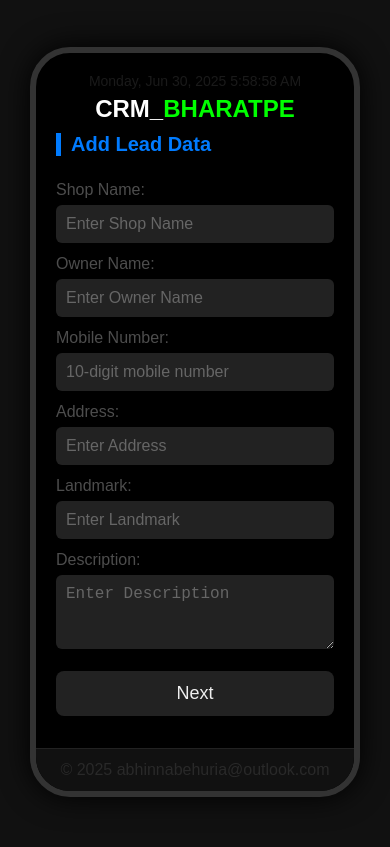
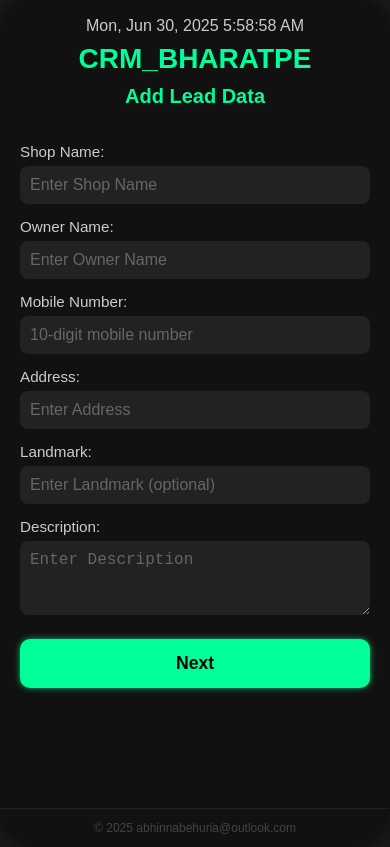
Before and after one commit to abhijdk/bharatpe_v2, a plain HTML site: page lead_form.html in a window 390 px wide. Drawn offline with Linux system fonts and the light colour scheme.

Commit message:
mobile compatable

```diff
--- a/lead_form.html
+++ b/lead_form.html
@@ -3,36 +3,33 @@
 <head>
   <meta charset="UTF-8" />
   <title>Shop Form - CRM_BHARATPE</title>
+  <meta name="viewport" content="width=device-width, initial-scale=1" />
   <style>
-    /* Body and Frame */
     body {
-      background: #111;
+      background: #1e1e1e;
+      font-family: Arial, sans-serif;
+      color: white;
+      margin: 0;
       display: flex;
       justify-content: center;
       align-items: center;
       height: 100vh;
-      margin: 0;
       -webkit-text-size-adjust: none;
-      font-family: Arial, sans-serif;
     }
 
     .mobile-frame {
       position: relative;
-      width: 330px;   /* Approx CSS width for Galaxy M14 5G */
-      height: 750px;  /* Approx CSS height for Galaxy M14 5G */
-      background: #000;
-      border-radius: 40px;
-      box-shadow: 0 0 30px #000;
+      width: 390px;
+      height: 850px;
+      background: #111;
+      border-radius: 45px;
+      box-shadow: 0 0 40px #000;
       overflow: hidden;
-      border: 6px solid #333;
-      box-sizing: border-box;
       display: flex;
       flex-direction: column;
       justify-content: space-between;
-      color: rgba(255, 255, 255, 0.1);
     }
 
-    /* Side Buttons */
     .volume-buttons {
       position: absolute;
       left: -12px;
@@ -41,112 +38,111 @@
       flex-direction: column;
       gap: 12px;
     }
-    .volume-up, .volume-down {
+
+    .volume-up, .volume-down, .power-button {
       width: 6px;
-      height: 40px;
-      background: #666;
+      background: #444;
       border-radius: 3px;
     }
+
+    .volume-up, .volume-down {
+      height: 40px;
+    }
+
     .power-button {
       position: absolute;
       right: -12px;
       top: 150px;
-      width: 6px;
       height: 60px;
-      background: #666;
-      border-radius: 3px;
     }
 
-    /* Screen Area */
     .screen {
       padding: 20px;
       box-sizing: border-box;
       flex-grow: 1;
       display: flex;
       flex-direction: column;
-      justify-content: flex-start;
-      color: rgba(255,255,255,0.1);
       overflow-y: auto;
+      color: rgba(255,255,255,0.9);
     }
 
-    /* Header */
     .header {
-      margin-bottom: 10px;
+      text-align: center;
+      margin-bottom: 15px;
+    }
+
+    .live-time {
+      font-size: 1rem;
+      margin-bottom: 8px;
+      color: #cccccc;
+      font-weight: 500;
+    }
+
+    h1 {
+      font-size: 28px;
+      color: #00ff99;
+      margin: 0 0 10px 0;
+      user-select: none;
+    }
+
+    h3 {
+      color: #00ff99;
+      font-size: 20px;
+      margin: 10px 0 20px;
       text-align: center;
     }
-    .live-time {
-      font-size: 14px;
-      margin-bottom: 6px;
-    }
-    h1 {
-      font-size: 24px;
-      color: #fff; /* white for CRM_ */
-      margin: 0 0 10px 0;
-    }
-    .green-text {
-      color: #00ff00; /* bright green */
-    }
-    .blue-heading {
-      color: #007bff; /* bright blue */
-      border-left: 5px solid #007bff;
-      padding-left: 10px;
-      margin: 0 0 15px 0;
-      font-weight: 600;
-      font-size: 20px;
-      text-align: left;
-    }
 
-    /* Form */
     form {
       display: flex;
       flex-direction: column;
-      gap: 12px;
-      color: rgba(255,255,255,0.3);
+      gap: 14px;
+      color: #ccc;
     }
 
     label {
-      font-size: 16px;
       display: flex;
       flex-direction: column;
-      text-align: left;
-      color: rgba(255,255,255,0.3);
+      font-size: 0.95rem;
     }
 
     input, textarea {
       margin-top: 6px;
       padding: 10px;
-      border-radius: 6px;
+      border-radius: 8px;
       border: none;
-      font-size: 16px;
+      font-size: 1rem;
       background-color: #222;
       color: #eee;
-      resize: vertical;
     }
+
     input::placeholder, textarea::placeholder {
       color: #666;
     }
 
-    /* Submit Button */
     button {
       margin-top: 10px;
-      padding: 12px;
-      background: #222;
-      color: #eee;
-      font-size: 18px;
+      padding: 14px;
+      background-color: #00ff99;
+      color: #000;
+      font-size: 1.1rem;
       border: none;
-      border-radius: 8px;
+      border-radius: 10px;
+      font-weight: bold;
       cursor: pointer;
       transition: background-color 0.3s ease;
+      box-shadow: 0 0 6px #00ff99aa;
     }
+
     button:hover {
-      background-color: #333;
+      background-color: #00cc7a;
+      box-shadow: 0 0 12px #00cc7aaa;
     }
+
     button:disabled {
       background-color: #555;
-      cursor: default;
+      cursor: not-allowed;
     }
 
-    /* Spinner */
     .spinner {
       border: 4px solid rgba(255, 255, 255, 0.2);
       border-top: 4px solid #fff;
@@ -154,7 +150,7 @@
       width: 30px;
       height: 30px;
       animation: spin 1s linear infinite;
-      margin: 16px auto 0 auto;
+      margin: 16px auto 0;
       display: none;
     }
 
@@ -163,21 +159,29 @@
       100% { transform: rotate(360deg); }
     }
 
-    /* Bottom Navigation Buttons */
     .bottom-buttons {
       display: flex;
-      justify-content: space-around;
+      justify-content: center;
       align-items: center;
       padding: 12px 0;
       background: #111;
       border-top: 1px solid #222;
     }
-    .home-button, .back-button, .recent-button {
-      width: 24px;
-      height: 24px;
-      background: rgba(255, 255, 255, 0.2);
-      border-radius: 50%;
-      box-shadow: inset 0 0 4px rgba(255,255,255,0.3);
+
+    .copyright {
+      font-size: 0.75rem;
+      color: #444;
+      text-align: center;
+      user-select: none;
+    }
+
+    /* Scrollbar */
+    .screen::-webkit-scrollbar {
+      width: 8px;
+    }
+    .screen::-webkit-scrollbar-thumb {
+      background-color: #00ff99aa;
+      border-radius: 10px;
     }
   </style>
 </head>
@@ -192,8 +196,8 @@
     <div class="screen">
       <div class="header">
         <div class="live-time" id="liveDateTime">Loading...</div>
-        <h1>CRM_<span class="green-text">BHARATPE</span></h1>
-        <h3 class="blue-heading">Add Lead Data</h3>
+        <h1>CRM_<span style="color:#00ff99;">BHARATPE</span></h1>
+        <h3>Add Lead Data</h3>
       </div>
 
       <form id="shopForm" autocomplete="off">
@@ -215,7 +219,7 @@
         </label>
         <label>
           Landmark:
-          <input type="text" id="landmark" name="landmark" placeholder="Enter Landmark" />
+          <input type="text" id="landmark" name="landmark" placeholder="Enter Landmark (optional)" />
         </label>
         <label>
           Description:
@@ -228,37 +232,28 @@
     </div>
 
     <div class="bottom-buttons">
-	 <div class="copyright">
-        © 2025 abhinnabehuria@outlook.com
-      </div>
-    </div>
+      <div class="copyright">© 2025 abhinnabehuria@outlook.com</div>
     </div>
   </div>
 
   <script>
-    // Live date & time update
     function updateDateTime() {
       const now = new Date();
-      const options = { weekday: 'long', year: 'numeric', month: 'short', day: 'numeric' };
-      document.getElementById('liveDateTime').textContent =
-        now.toLocaleDateString(undefined, options) + ' ' + now.toLocaleTimeString();
+      const options = { weekday: 'short', year: 'numeric', month: 'short', day: 'numeric' };
+      document.getElementById('liveDateTime').textContent = now.toLocaleDateString(undefined, options) + ' ' + now.toLocaleTimeString();
     }
     setInterval(updateDateTime, 1000);
     updateDateTime();
 
-    // Form submit handling
     const form = document.getElementById('shopForm');
     const submitBtn = document.getElementById('submitBtn');
     const loadingSpinner = document.getElementById('loadingSpinner');
 
     form.addEventListener('submit', function (e) {
       e.preventDefault();
-
-      // Hide submit button and show spinner
       submitBtn.style.display = 'none';
       loadingSpinner.style.display = 'block';
 
-      // Collect form data, including landmark
       const formData = {
         shopName: form.shopName.value.trim(),
         ownerName: form.ownerName.value.trim(),
@@ -268,10 +263,8 @@
         description: form.description.value.trim(),
       };
 
-      // Save to localStorage
       localStorage.setItem('shopData', JSON.stringify(formData));
 
-      // Redirect after short delay
       setTimeout(() => {
         window.location.href = 'lead_preview_upload.html';
       }, 1200);
```
Also changed, not shown: lead_preview_upload.html (+82 -105 lines), lead_success.html (+105 -93 lines).
